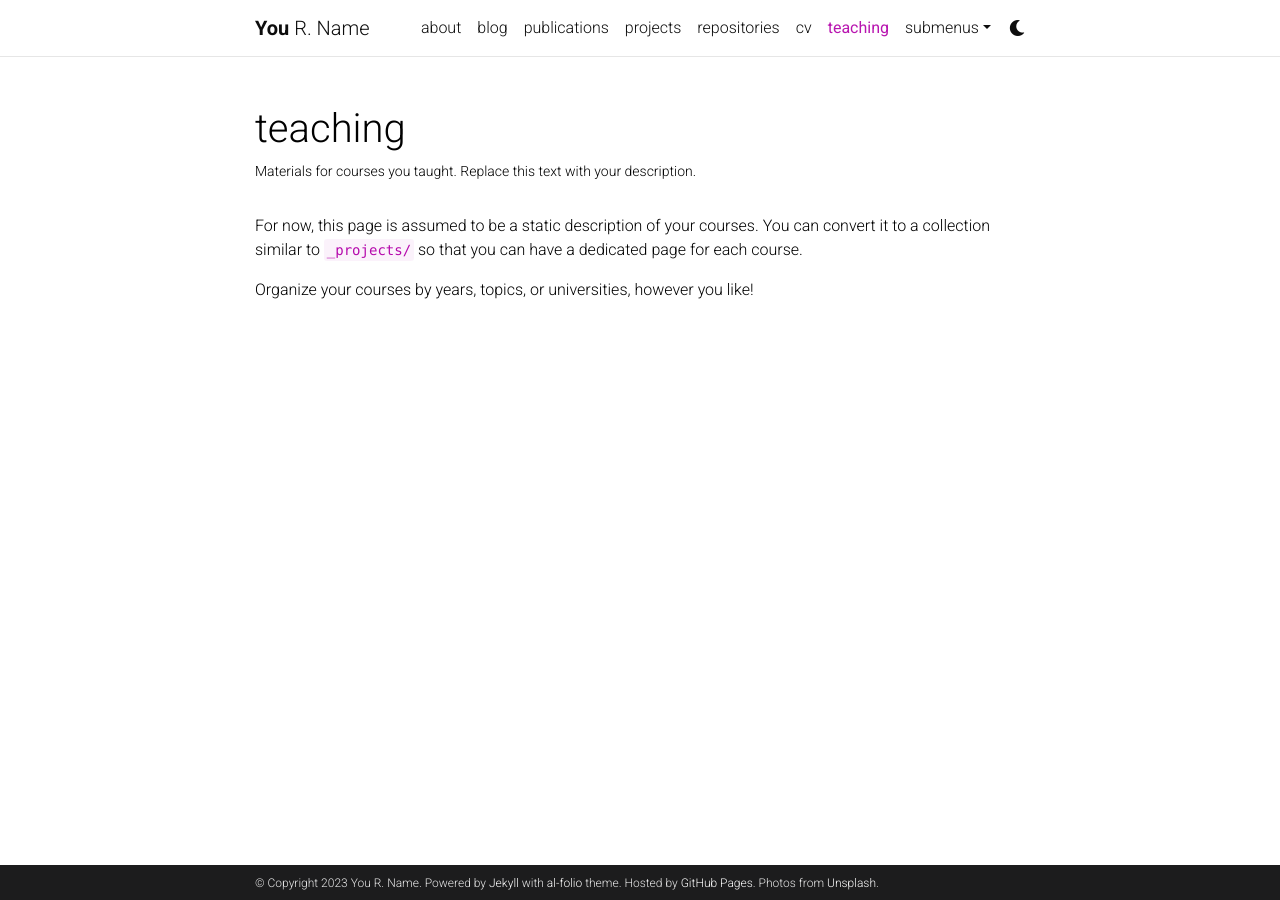
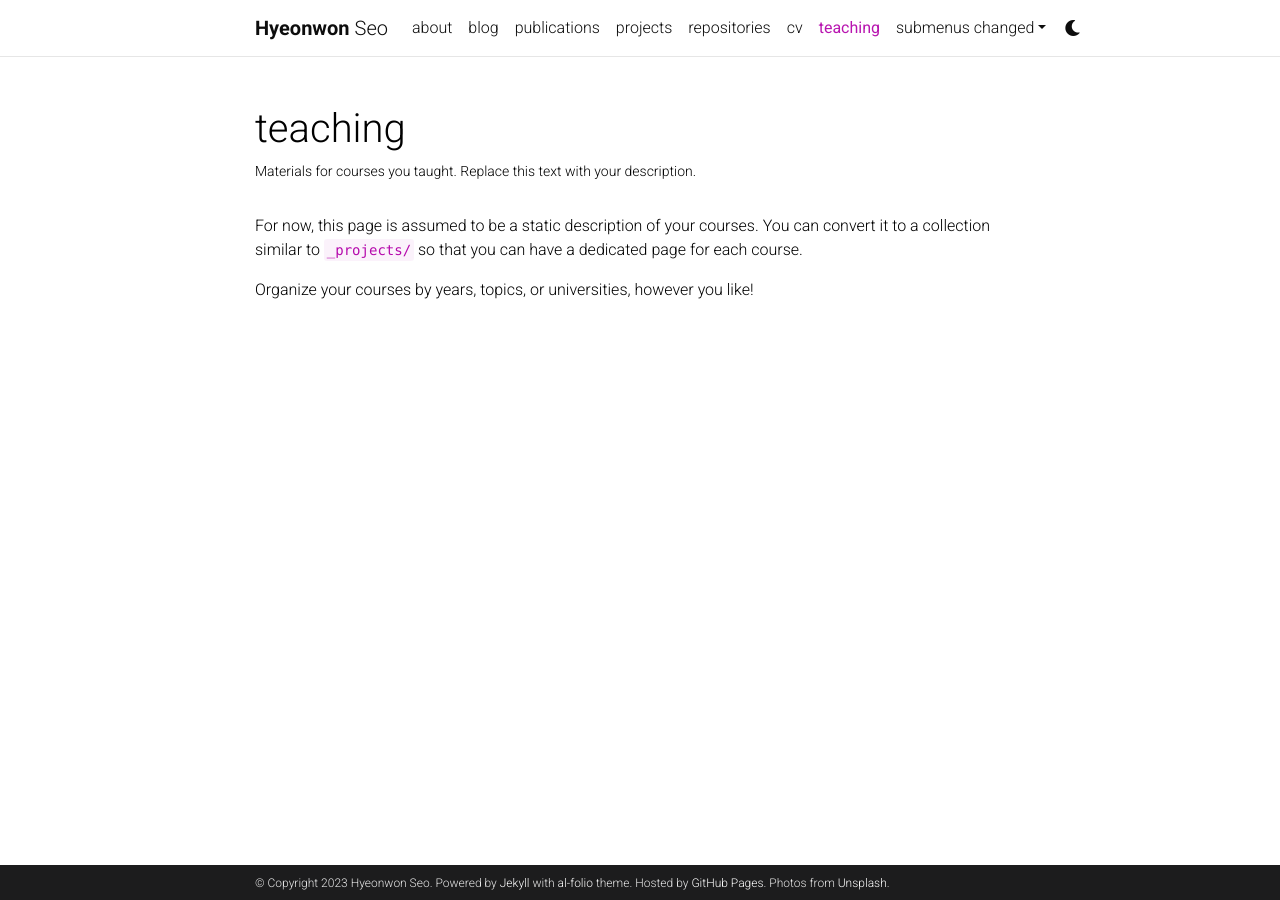
Before and after one commit to viroovr/viroovr.github.io, a Jekyll site: the page built from _pages/teaching.md, in a window 1280 px wide. Built offline with Jekyll 4.4.1, drawn with Linux system fonts in a browser that asks for light colours; comment, search, counter and statistics services are not loaded; a style sheet for code colours, icons or effects is not loaded.

Commit message:
updated changes to environment

```diff
--- a/_config.yml
+++ b/_config.yml
@@ -3,9 +3,9 @@
 # -----------------------------------------------------------------------------
 
 title: blank # the website title (if blank, full name will be used instead)
-first_name: You
-middle_name: R.
-last_name: Name
+first_name: Hyeonwon
+middle_name:
+last_name: Seo
 email: you@example.com
 description: > # the ">" symbol means to ignore newlines until "footer_text:"
   A simple, whitespace theme for academics. Based on [*folio](https://github.com/bogoli/-folio) design.
@@ -18,8 +18,8 @@
 lang: en # the language of your site (for example: en, fr, cn, ru, etc.)
 icon: ⚛️  # the emoji used as the favicon (alternatively, provide image name in /assets/img/)
 
-url: https://alshedivat.github.io # the base hostname & protocol for your site
-baseurl: /al-folio # the subpath of your site, e.g. /blog/
+url: https://viroovr.github.io # the base hostname & protocol for your site
+baseurl: # the subpath of your site, e.g. /blog/
 last_updated: false # set to true if you want to display last updated in the footer
 impressum_path:  # set to path to include impressum link in the footer, use the same path as permalink in a page, helps to conform with EU GDPR
 
@@ -322,7 +322,7 @@
 # -----------------------------------------------------------------------------
 
 imagemagick:
-  enabled: true # enables responsive images for your site (recommended, see https://github.com/alshedivat/al-folio/issues/537)
+  enabled: false # enables responsive images for your site (recommended, see https://github.com/alshedivat/al-folio/issues/537)
   widths:
     - 480
     - 800
```
Also changed, not shown: _pages/about.md (+1 -0 lines), _pages/dropdown.md (+1 -1 lines).
